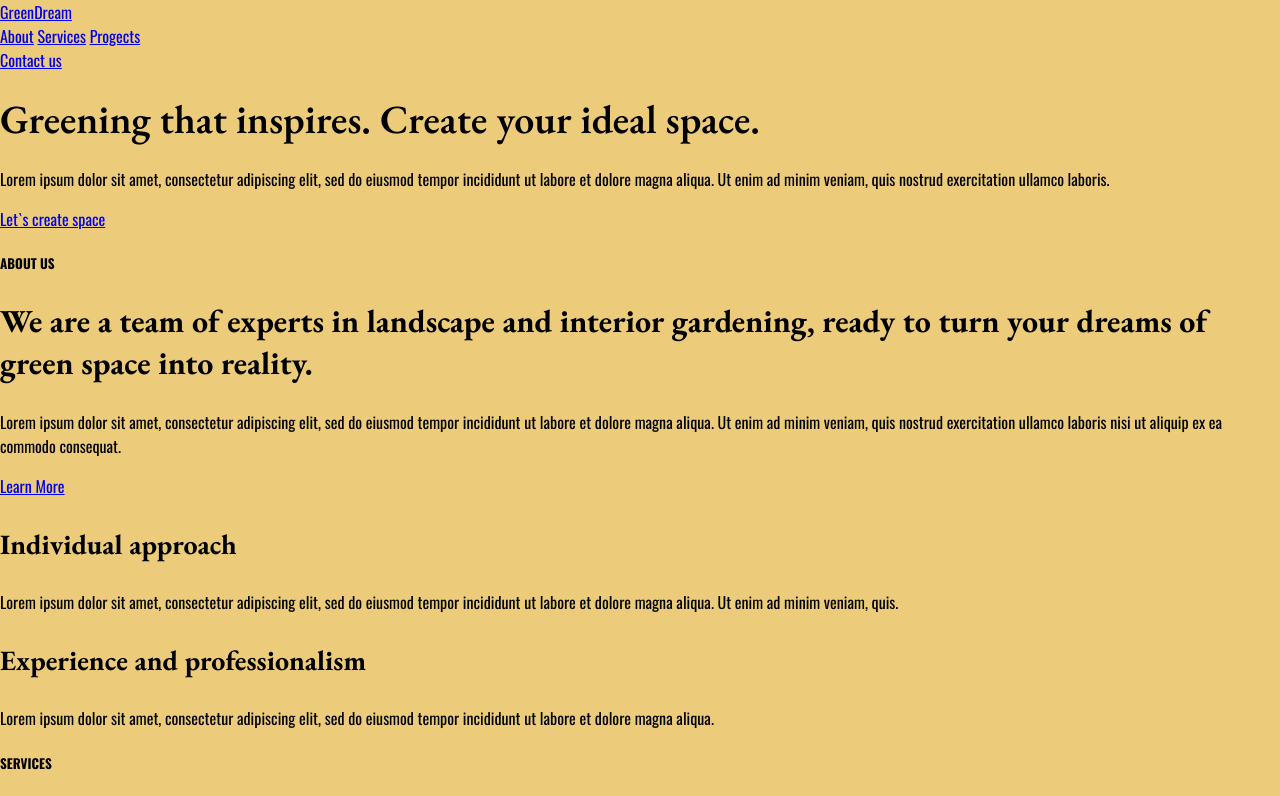
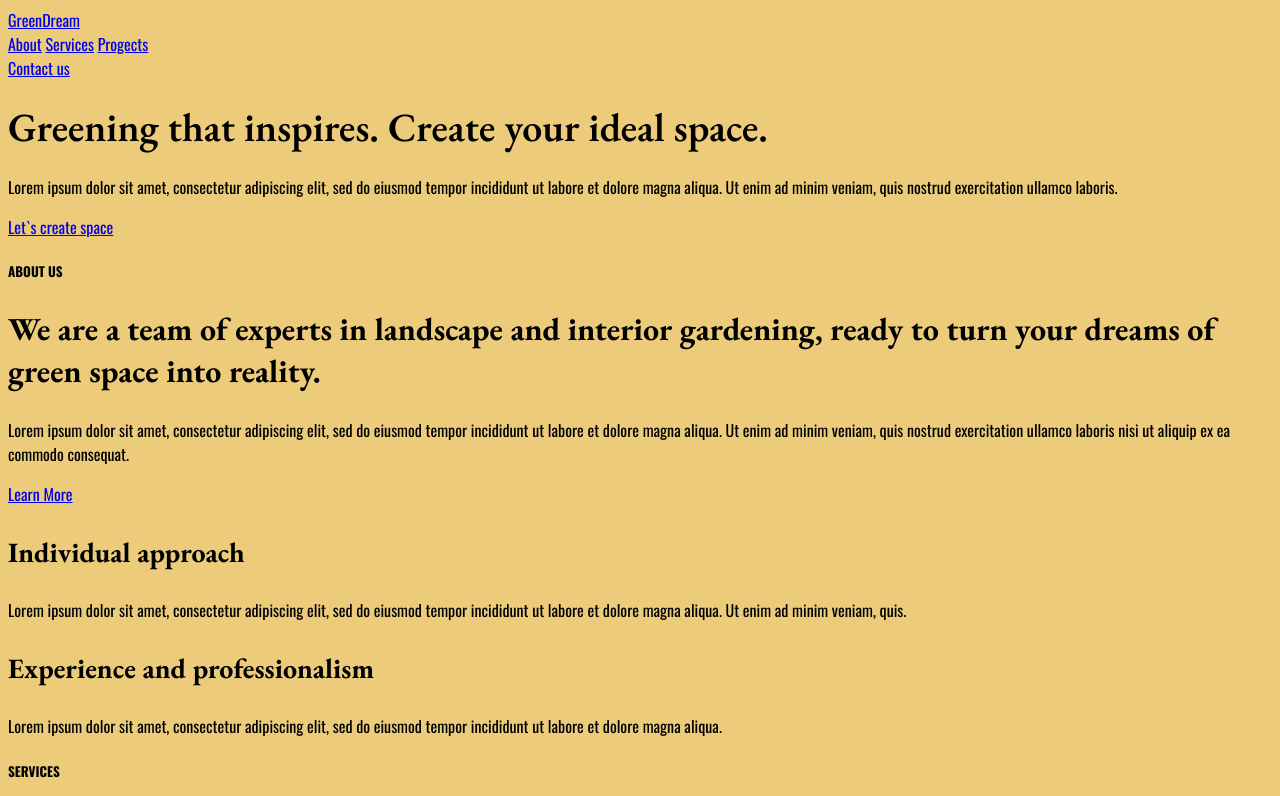
Before and after one commit to PlantFern/Plants_for_in_out_terior, a plain HTML site: page src/index.html in a window 1280 px wide. Shown: the top 796 px of the page. Drawn offline with nearby package versions, Linux system fonts and the light colour scheme.

Commit message:
change all

```diff
--- a/src/styles.css
+++ b/src/styles.css
@@ -6,7 +6,7 @@
     --secondary-font-color: #f7f3dc;
 
 
-
+    margin: 0px;
     font-size: 16px;
 }
 
@@ -14,7 +14,7 @@ body{
     background-color: var(--secondary-color);
     font-family: "Oswald", sans-serif;
     font-weight: 400;
-    margin: 0px;
+    margin: 0px, 20%;
 }
 
 h1, h2, h3, h4{
```
